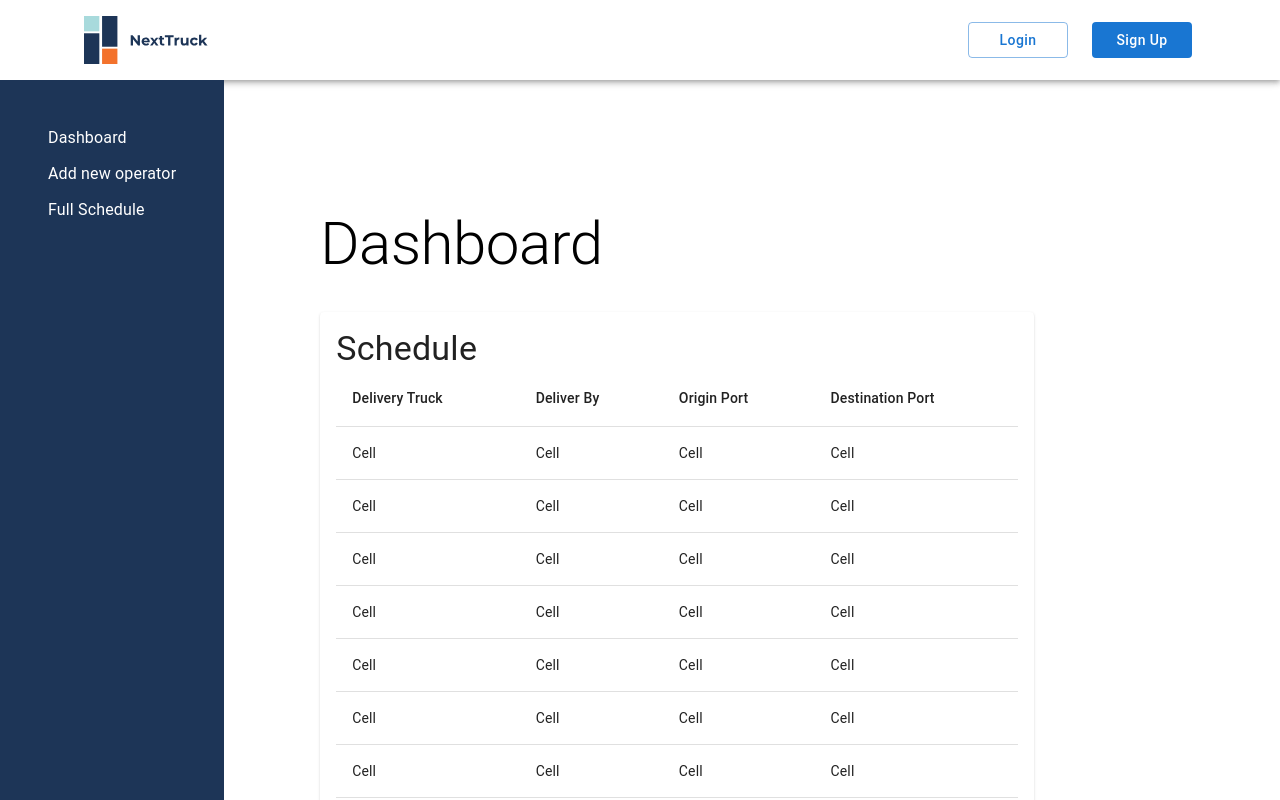
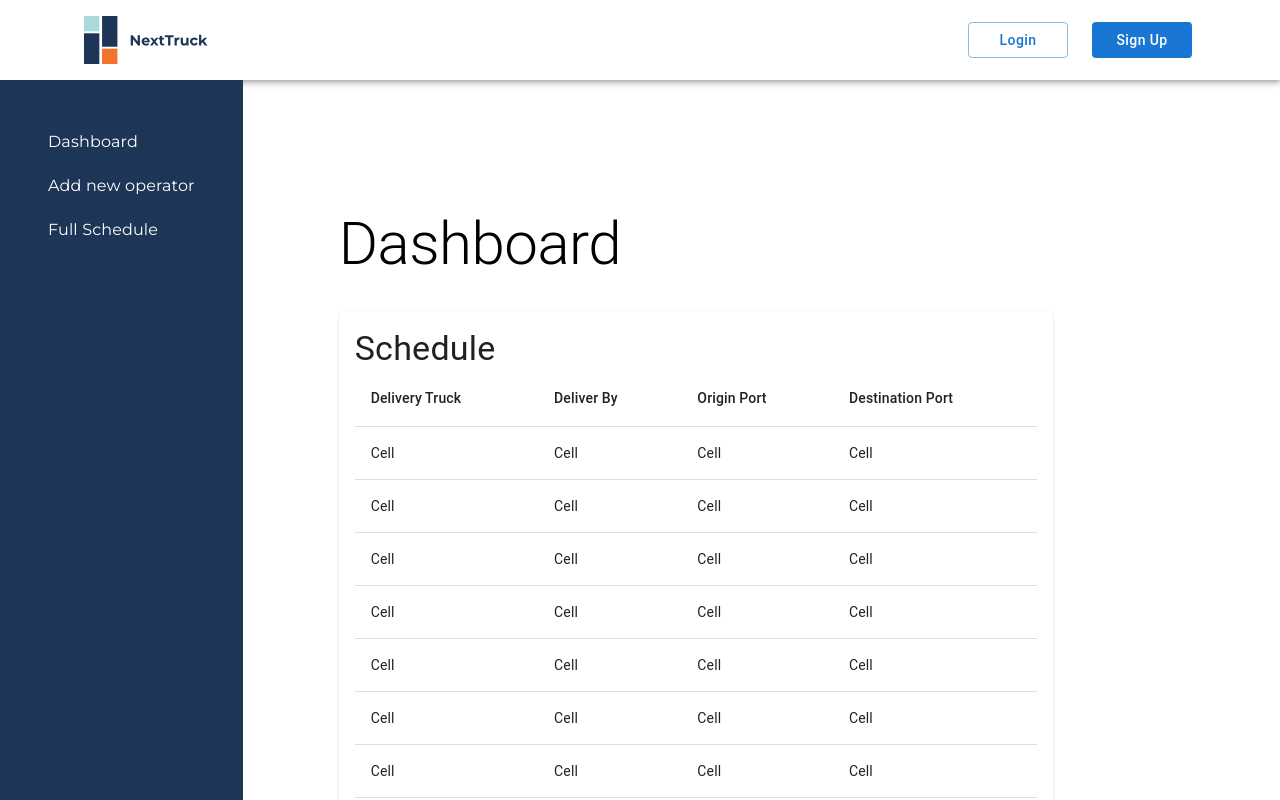
Before and after one commit to mgiang2015/PsaCodesprint, a React (Create React App) app in the folder client/: page /cfs in a window 1280 px wide. Shown: the top 800 px of the page. Built offline with nearby package versions, Linux system fonts and the light colour scheme.

Commit message:
sidebar padding

```diff
--- a/client/src/Components/Sidebar.js
+++ b/client/src/Components/Sidebar.js
@@ -1,16 +1,16 @@
 import { MenuList, MenuItem, Box } from '@mui/material';
 import { Link } from "react-router-dom";
+import { PaddingY } from '../Utils/Padding';
 
 
 export default function Sidebar({ options }) {
-	// options should be a 2D array, each element is
-	// an array with [0] being the option, [1] is the href link
 	return (
-		<Box sx={{ color: "#FFFFFF", backgroundColor: "#1D3557", padding: "2rem", height: "100%" }}>
+		<Box sx={{ color: "#FFFFFF", backgroundColor: "#1D3557", padding: "2rem", height: "100%", fontFamily: "Montserrat" }}>
 			<MenuList sx={{ height: "100%" }}>
 				{options.map((option) => (
 					<MenuItem>
-						<Link style={{ textDecoration: "none", color: "#FFFFFF" }} to={option[1]}>{option[0]}</Link>
+						<Link style={{ textDecoration: "none", color: "#FFFFFF", fontFamily: "Montserrat" }} to={option[1]}>{option[0]}</Link>
+                        <PaddingY padding={2}/>
 					</MenuItem>
 				))}
 			</MenuList>
```
